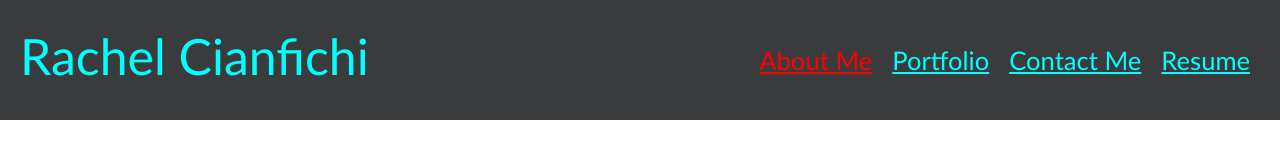
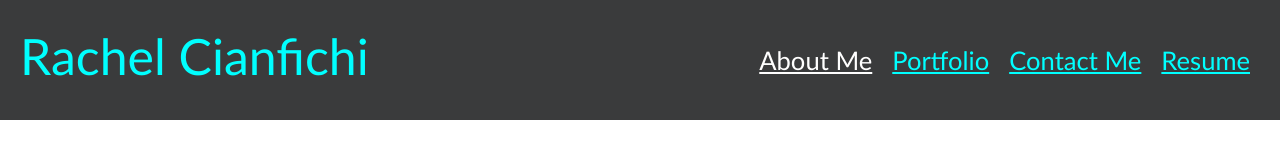
Before and after one commit to cianfich1016/React-Portfolio, a React (Create React App) app: page / in a window 1280 px wide. Shown: the top 160 px of the page. Built offline with nearby package versions, Linux system fonts and the light colour scheme; grey boxes are pictures that could not be loaded.

Commit message:
Update color on link when active.

```diff
--- a/src/components/style.css
+++ b/src/components/style.css
@@ -18,5 +18,5 @@ footer {
 }
 
 a.active {
-    color: red !important;
+    color:white !important;
 }
```
